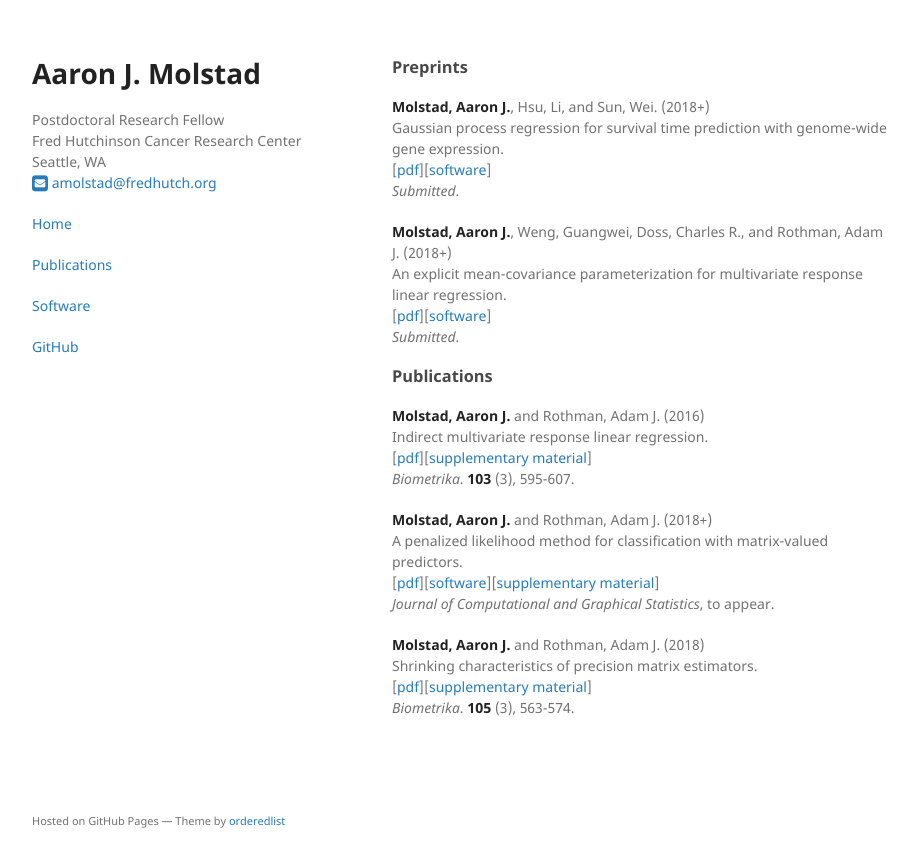
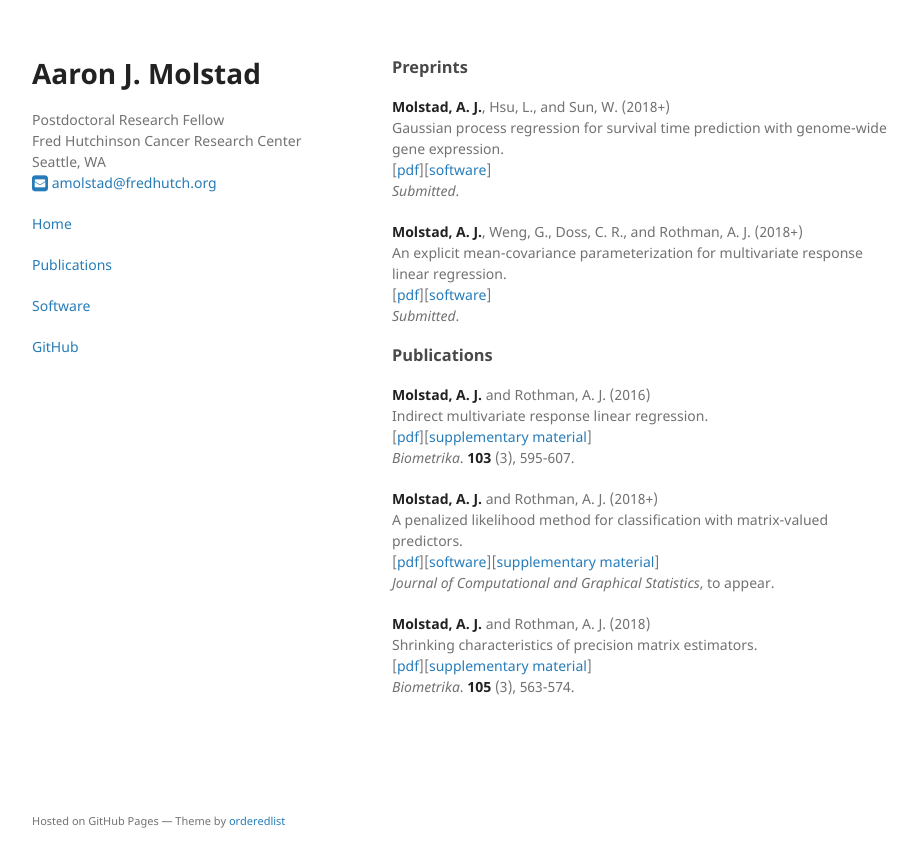
Before and after one commit to ajmolstad/ajmolstad.github.io, a Jekyll site: the page built from publications.md, in a window 1280 px wide. Shown: the top 867 px of the page, without its empty margins (178-1096 px from the left). Built offline with Jekyll 4.4.1, drawn with Linux system fonts in a browser that asks for light colours; our own code applies the rules of GitHub Pages for plain Markdown files.

Commit message:
Update publications.md

```diff
--- a/publications.md
+++ b/publications.md
@@ -2,11 +2,11 @@
 layout: default
 ---
 ### Preprints
-**Molstad, Aaron J.**, Hsu, Li, and Sun, Wei. (2018+) <br>
+**Molstad, A. J.**, Hsu, L., and Sun, W. (2018+) <br>
 Gaussian process regression for survival time prediction with genome-wide gene expression. <br>
 [[pdf](https://www.dropbox.com/s/67kboumboq7vs7o/SurvGPR_arXiv.pdf?dl=0)][[software](https://github.com/ajmolstad/SurvGPR)]<br> *Submitted*.
 
-**Molstad, Aaron J.**, Weng, Guangwei, Doss, Charles R., and Rothman, Adam J. (2018+)<br>
+**Molstad, A. J.**, Weng, G., Doss, C. R., and Rothman, A. J. (2018+)<br>
 An explicit mean-covariance parameterization for multivariate response linear regression. <br>
 [[pdf](https://www.dropbox.com/s/9urr3jh751lzt74/MCMVR_arXiv.pdf?dl=0)][[software](https://github.com/ajmolstad/MCMVR)]<br>
 *Submitted*. <br>
@@ -14,18 +14,18 @@ An explicit mean-covariance parameterization for multivariate response linear re
 
 
 ### Publications
-**Molstad, Aaron J.** and Rothman, Adam J. (2016) <br>
+**Molstad, A. J.** and Rothman, A. J. (2016) <br>
 Indirect multivariate response linear regression. <br>
 [[pdf](https://academic.oup.com/biomet/article-abstract/103/3/595/1744444/Indirect-multivariate-response-linear-regression?redirectedFrom=fulltext)][[supplementary material](https://academic.oup.com/biomet/article/103/3/595/1744444#supplementary-data)]<br>
 *Biometrika*. **103** (3), 595-607.<br>
 
-**Molstad, Aaron J.**  and Rothman, Adam J. (2018+)<br>
+**Molstad, A. J.**  and Rothman, A. J. (2018+)<br>
 A penalized likelihood method for classification with matrix-valued predictors. <br>
 [[pdf](pages/MatrixLDA.pdf)][[software](https://cran.r-project.org/web/packages/MatrixLDA/.)][[supplementary material](https://www.tandfonline.com/doi/suppl/10.1080/10618600.2018.1476249?scroll=top)] <br>
 *Journal of Computational and Graphical Statistics*, to appear. <br>
 
 
-**Molstad, Aaron J.** and Rothman, Adam J. (2018) <br>
+**Molstad, A. J.** and Rothman, A. J. (2018) <br>
 Shrinking characteristics of precision matrix estimators. <br>
 [[pdf](https://academic.oup.com/biomet/article/105/3/563/4994725?guestAccessKey=34dcd085-e992-4398-a8f9-a56cb3ac9207)][[supplementary material](https://academic.oup.com/biomet/article/105/3/563/4994725?guestAccessKey=34dcd085-e992-4398-a8f9-a56cb3ac9207#supplementary-data)]<br>
 *Biometrika*. **105** (3), 563-574. <br>
```
